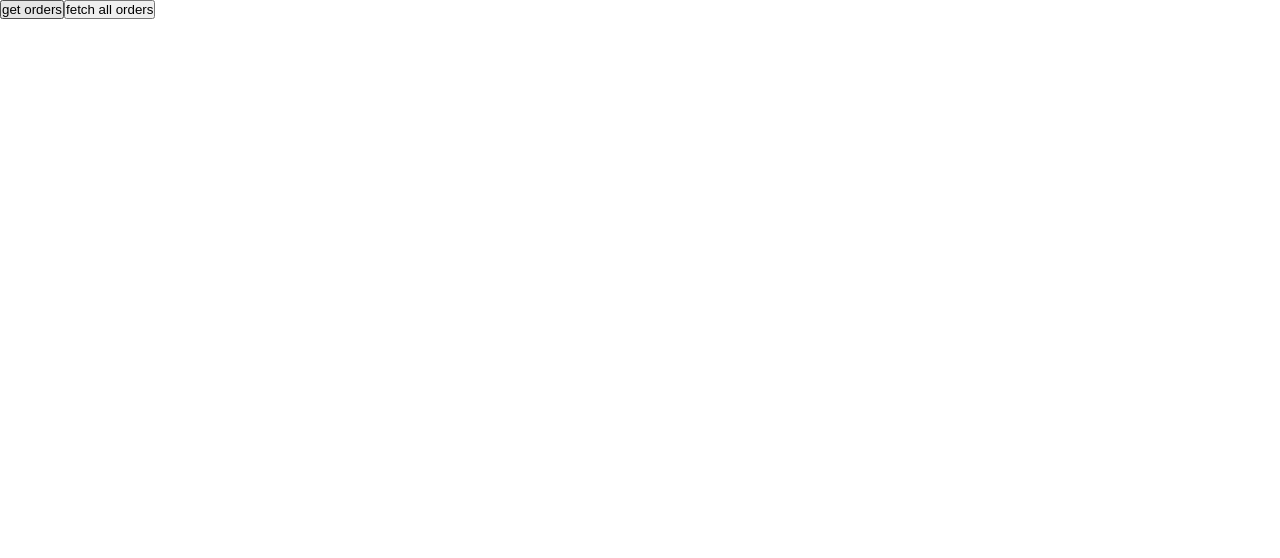
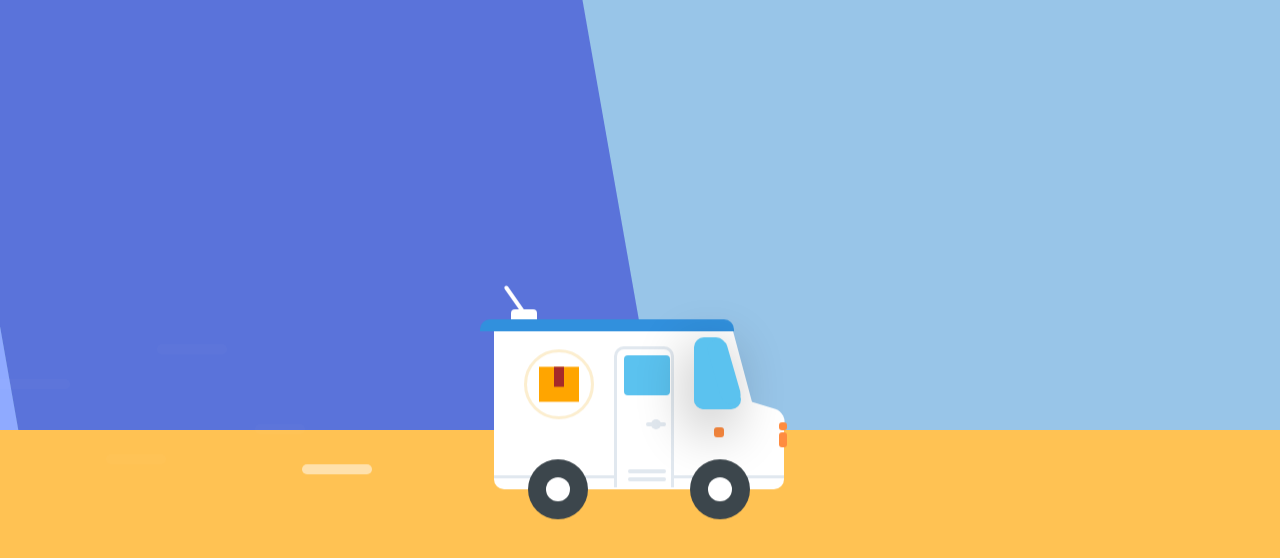
Before and after one commit to briskdust/PASD-project, a React (Create React App) app in the folder frontend/: page / in a window 1280 px wide. Shown: the top 558 px of the page. Built offline with nearby package versions, Linux system fonts and the light colour scheme.

Commit message:
Latest version

```diff
--- a/frontend/src/App.jsx
+++ b/frontend/src/App.jsx
@@ -21,9 +21,9 @@ const App = () => {
       <GlobalStyle />
 
       {/* <Payment /> */}
-      <OrderForm />
-      <RegisterDelivery />
-      {/* {clicked ? <HomePage /> : <OpenPage onClicked={onClicked} />} */}
+      {/* <OrderForm /> */}
+      {/* <RegisterDelivery /> */}
+      {clicked ? <HomePage /> : <OpenPage onClicked={onClicked} />}
     </>
   );
 };
--- a/frontend/src/components/OrderForm.jsx
+++ b/frontend/src/components/OrderForm.jsx
@@ -1,9 +1,11 @@
 import axios from "axios";
 import sanityClient from "../client";
 import uuid from "react-uuid";
+import { useState } from "react";
 
 const OrderForm = () => {
   const orders = [];
+  const [dbOrders, setOrders] = useState([]);
 
   const options = {
     method: "GET",
@@ -38,6 +40,8 @@ const OrderForm = () => {
           }
         }
 
+        setOrders(orders);
+
         for (const exOrders of orders) {
           sanityClient.createIfNotExists(exOrders);
         }
@@ -47,7 +51,11 @@ const OrderForm = () => {
       });
   };
 
-  return <button onClick={getOrders}>get orders</button>;
+  return (
+    <div>
+      <button onClick={getOrders}>get orders</button>
+    </div>
+  );
 };
 
 export default OrderForm;
--- a/frontend/src/components/pages/HomePage.jsx
+++ b/frontend/src/components/pages/HomePage.jsx
@@ -7,6 +7,7 @@ import ReactDom from "react-dom";
 import { useState } from "react";
 import LoginModal from "../LoginModal";
 import TrackingDetail from "../TrackingDetail";
+import OrderForm from "../OrderForm";
 
 const HomePage = () => {
   const [isClicked, setClicked] = useState(false);
@@ -43,7 +44,7 @@ const HomePage = () => {
             <nav>
               <ul>
                 <li id="order" onClick={changeTab}>
-                  <NavLink to="/place-order">Place Order</NavLink>
+                  <NavLink to="/place-order">Register Order</NavLink>
                 </li>
                 <li id="tracking" onClick={changeTab}>
                   <NavLink to="/tracking">Track order</NavLink>
@@ -60,6 +61,7 @@ const HomePage = () => {
           </div>
         </div>
         <div className="content">
+          {currentTab === "order" && <OrderForm />}
           {currentTab === "tracking" && <TrackingDetail />}
           {currentTab === "delivery" && <Delivery />}
         </div>
--- a/frontend/src/components/temp.css
+++ b/frontend/src/components/temp.css
@@ -32,7 +32,7 @@ ul li {
   cursor: pointer;
 }
 ul li:hover {
-  background: rgba(255, 255, 255, 0.1);
+  /* background: rgba(255, 255, 255, 0.1); */
 }
 .dropdown-select {
   position: absolute;
--- a/frontend/src/styles/Menu.styled.jsx
+++ b/frontend/src/styles/Menu.styled.jsx
@@ -55,6 +55,7 @@ const Menu = styled.div`
 
   .header-menu a {
     padding: 20px 30px;
+    -webkit-text-decoration: none;
     text-decoration: none;
     color: #c9c8c8;
     border-bottom: 2px solid transparent;
```
Also changed, not shown: frontend/src/components/RegisterDelivery.jsx (+0 -8 lines).
